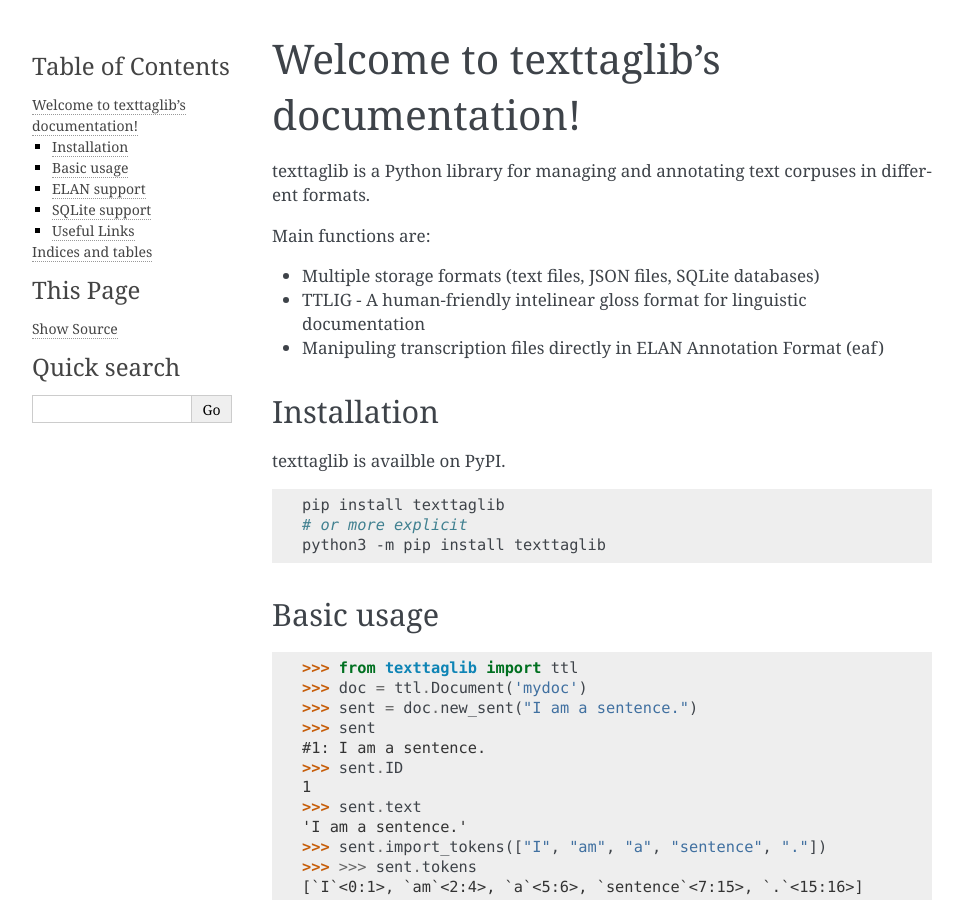
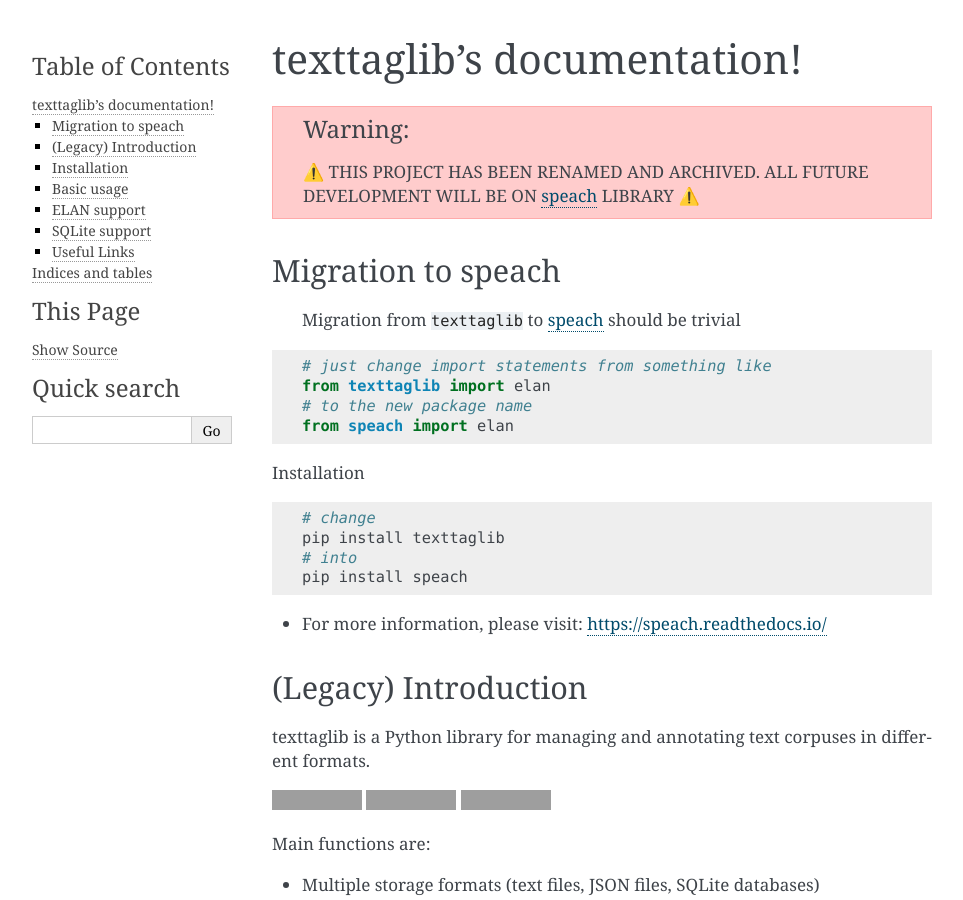
Before and after one commit to letuananh/texttaglib, a Sphinx documentation site: the page built from docs/index.rst, in a window 1280 px wide and 900 px high. Shown: the whole window, without its empty margins (148-1111 px from the left). Built offline with Sphinx 7.4.7, drawn with Linux system fonts in a browser that asks for light colours; grey boxes are pictures that could not be loaded.

Commit message:
update documentation (point to speach)

```diff
--- a/docs/index.rst
+++ b/docs/index.rst
@@ -3,10 +3,48 @@
    You can adapt this file completely to your liking, but it should at least
    contain the root `toctree` directive.
 
-Welcome to texttaglib's documentation!
-======================================
+texttaglib's documentation!
+===========================
+
+.. warning::
+    ⚠️ THIS PROJECT HAS BEEN RENAMED AND ARCHIVED. ALL FUTURE DEVELOPMENT WILL BE ON
+    `speach <https://pypi.org/project/speach/>`__ LIBRARY ⚠️
+
+Migration to speach
+-------------------
+
+    Migration from ``texttaglib`` to `speach <https://speach.readthedocs.io/>`_ should be trivial
+
+
+.. code:: python
+
+    # just change import statements from something like
+    from texttaglib import elan
+    # to the new package name
+    from speach import elan
+
+Installation
+
+.. code:: bash
+
+    # change
+    pip install texttaglib
+    # into
+    pip install speach
+
+-  For more information, please visit: https://speach.readthedocs.io/
+
+(Legacy) Introduction
+---------------------
 
 texttaglib is a Python library for managing and annotating text corpuses in different formats.
+
+.. image:: https://readthedocs.org/projects/texttaglib/badge/?version=latest&style=plastic
+   :target: https://texttaglib.readthedocs.io/
+.. image:: https://img.shields.io/lgtm/alerts/g/letuananh/texttaglib.svg?logo=lgtm&logoWidth=18
+   :target: https://lgtm.com/projects/g/letuananh/texttaglib/alerts/
+.. image:: https://img.shields.io/lgtm/grade/python/g/letuananh/texttaglib.svg?logo=lgtm&logoWidth=18
+   :target: https://lgtm.com/projects/g/letuananh/texttaglib/context:python
 
 Main functions are:
 
@@ -24,8 +62,6 @@ texttaglib is availble on PyPI.
 .. code:: bash
 
    pip install texttaglib
-   # or more explicit
-   python3 -m pip install texttaglib
 
 Basic usage
 -----------
--- a/docs/requirements.txt
+++ b/docs/requirements.txt
@@ -1,2 +1,3 @@
 chirptext >= 0.1a18
 puchikarui
+Sphinx
```
